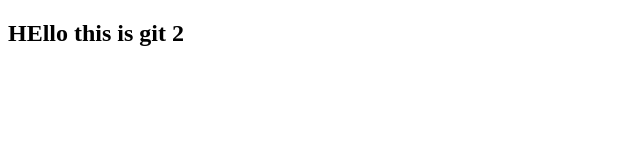
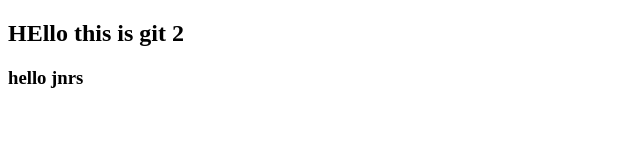
Before and after one commit to Omkaarini-24s/gitdemo, a plain HTML site: page index.html in a window 1280 px wide. Shown: the full height of the page, 0-640 px from the left. Drawn offline with Linux system fonts and the light colour scheme.

Commit message:
changes made by chandu

```diff
--- a/index.html
+++ b/index.html
@@ -8,5 +8,6 @@
 </head>
 <body>
     <h2>HEllo this is git 2</h2>
+    <h3>hello jnrs</h3>
 </body>
 </html>
```
